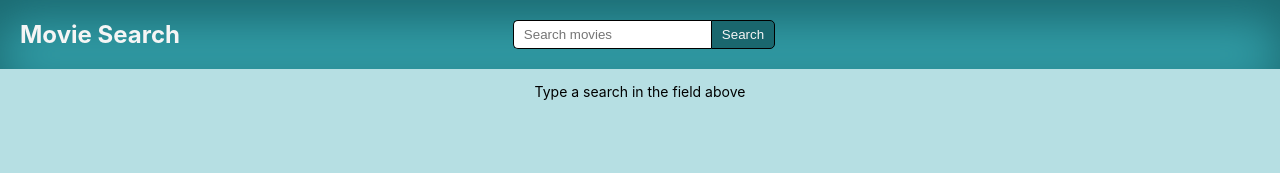
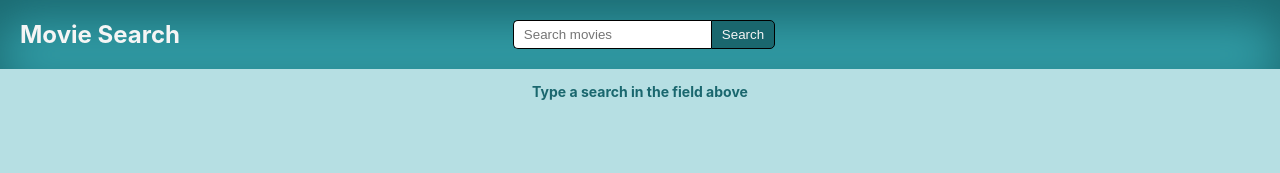
Before and after one commit to jordanlaforest/movie-search, a React (Create React App) app: page / in a window 1280 px wide. Shown: the top 173 px of the page. Built offline with nearby package versions, Linux system fonts and the light colour scheme.

Commit message:
Updated some message styles

```diff
--- a/src/app/searchReducer.js
+++ b/src/app/searchReducer.js
@@ -71,7 +71,7 @@ export const { increment, decrement, incrementByAmount } = searchSlice.actions;
 // in the slice file. For example: `useSelector((state: RootState) => state.counter.value)`
 export const selectSearchResults = (state) => state.search.results;
 export const selectStatus = (state) => state.search.status;
-export const selectNoMorePages = (state) => state.search.lastPageFetched === state.search.totalPages;
+export const selectNoMorePages = (state) => state.search.lastPageFetched >= state.search.totalPages;
 export const selectNotSearched = (state) => state.search.lastPageFetched === 0;
 
 export default searchSlice.reducer;
--- a/src/components/Main/index.js
+++ b/src/components/Main/index.js
@@ -6,8 +6,8 @@ import './styles.css';
 import ResultCard from '../ResultCard';
 import {selectSearchResults, selectStatus, selectNoMorePages, selectNotSearched, fetchNextPage} from '../../app/searchReducer';
 
-const pleaseSearch = <p>Type a search in the field above</p>;
-const noResults = <p>No results found. Please try again.</p>;
+const pleaseSearch = <p className="contentMsg">Type a search in the field above</p>;
+const noResults = <p className="contentMsg">No results found. Please try again.</p>;
 
 export default function Main() {
   const results = useSelector(selectSearchResults);
@@ -17,6 +17,8 @@ export default function Main() {
 
   const dispatch = useDispatch();
   const ref = useRef();
+
+  const noMorePagesDiv = noMorePages && !notSearched && results.length !== 0 ? '' : 'infiniteScroll';
 
   useEffect(() => {
     const observer = new IntersectionObserver((entries) => {
@@ -35,7 +37,7 @@ export default function Main() {
 		<main className="mainContent">
 			{results.length === 0
         ?
-				  notSearched ? pleaseSearch : noResults
+          status === 'loading' ? null : notSearched ? pleaseSearch : noResults
 				:
           <div className="cardContainer">
             {results.map((movie, index) =>
@@ -43,8 +45,8 @@ export default function Main() {
             )}
           </div>
       }
-      <div className="infiniteScroll" ref={ref}>No more results to load</div>
-      {status === 'loading' ? <div className="loading">Loading results...</div> : null}
+      <div className={noMorePagesDiv} ref={ref}><p className="contentMsg">No more results to load</p></div>
+      {status === 'loading' ? <p className="contentMsg">Loading results...</p> : null}
 		</main>
 	);
 }
--- a/src/components/Main/styles.css
+++ b/src/components/Main/styles.css
@@ -14,8 +14,17 @@
   padding: 5px;
 }
 
+.contentMsg {
+  color: #1a676e;
+  font-weight: bold;
+}
+
 .infiniteScroll {
   height: 0;
   width: 0;
   overflow: hidden;
 }
+
+.infiniteScrollVisible {
+
+}
```
